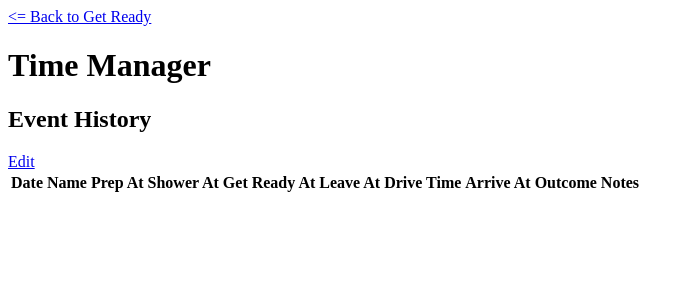
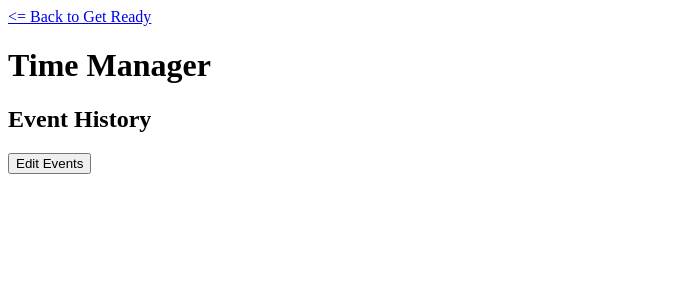
Before and after one commit to dyl-patrick/time-manager, a Flask app: page /event_history in a window 1280 px wide. Shown: the top 300 px of the page, without its empty margins (0-694 px from the left). Run offline with Flask 3, Linux system fonts and the light colour scheme; lists and menus that the app fills with data are empty.

Commit message:
New Event History Page Layout and Update Preferences

```diff
--- a/app.py
+++ b/app.py
@@ -39,13 +39,32 @@ def profile():
 def event_history():
     return render_template('eventHistory.html')
 
-@app.route('/edit_event_history')
-def edit_event_history():
-    return render_template('editEventHistory.html')
-
 @app.route('/preferences')
 def preferences():
     return render_template('preferences.html')
+
+@app.route('/get_events_by_date/<int:user_id>', methods=['GET'])
+def get_events_by_date(user_id):
+    query_date = request.args.get('date')  # Date should be passed as a query parameter
+    if query_date:
+        query_date = datetime.strptime(query_date, '%Y-%m-%d').date()
+        events = Event_History.query.filter_by(user_id=user_id, date=query_date).all()
+        return jsonify([event.to_dict() for event in events]), 200
+    return jsonify({'error': 'Missing date parameter'}), 400
+
+@app.route('/update_preferences/<int:user_id>', methods=['POST'])
+def update_preferences(user_id):
+    data = request.get_json()
+    preferences = Preferences.query.filter_by(user_id=user_id).first()
+    if preferences:
+        preferences.prep = data.get('prep', preferences.prep)
+        preferences.shower = data.get('shower', preferences.shower)
+        preferences.get_ready = data.get('get_ready', preferences.get_ready)
+        preferences.fluff = data.get('fluff', preferences.fluff)
+        db.session.commit()
+        return jsonify(preferences.to_dict()), 200
+    else:
+        return jsonify({'error': 'Preferences not found'}), 404
 
 @app.route('/get_user_id', methods=['GET'])
 def get_user_id():
--- a/services/database_operations.py
+++ b/services/database_operations.py
@@ -14,6 +14,12 @@ def add_event(user_id, name, date, i_arrival, i_drive, o_prep, o_shower, o_get_r
     db.session.commit()
     return new_event
 
+def edit_event(name, result, notes):
+    edit_event = Event_History(name=name, result=result, notes=notes)
+    db.session.add(edit_event)
+    db.session.commit()
+    return edit_event
+
 def add_preferences(user_id, prep, shower, get_ready, fluff, date_created):
     new_preferences = Preferences(user_id=user_id, prep=prep, shower=shower, get_ready=get_ready, fluff=fluff, date_created=date_created)
     db.session.add(new_preferences)
--- a/static/js/dataService.js
+++ b/static/js/dataService.js
@@ -21,6 +21,7 @@ export async function login(username, password) {
     .catch(error => {
         console.error('Error:', error);
         alert('An error occurred. Please try again.');
+        // UI Error Handling
     });
 };
 
@@ -77,6 +78,7 @@ export async function addUser(f_name, l_name, email, username, password) {
         console.error('Error:', error);
         alert('Error creating user');
         return { valid: false, user_id: null };
+        // UI Error Handling
     };
 };
 
@@ -164,32 +166,54 @@ export function drivePOST(user_id, name, date, i_arrival, i_drive, o_prep, o_lea
     });
 };
 
-export function getEventHistory(userId) {
-    fetch(`/event_history/user/${userId}`)
-    .then(response => response.json())
-    .then(events => {
-        const eventsContainer = document.getElementById('eventsContainer');
-        eventsContainer.innerHTML = '';
+export async function getEventHistory(userId) {
+    const eventsContainer = document.getElementById('eventsContainer');
+    eventsContainer.innerHTML = '';
+
+    try {
+        const response = await fetch(`/event_history/user/${userId}`);
+        if (!response.ok) {
+            throw new Error('Failed to fetch events');
+        }
+        const events = await response.json();
 
         events.forEach(event => {
-
-            const row = document.createElement('tr');
+            const row = document.createElement('div');
             row.innerHTML = `
-                <td>${event.date}</td>
-                <td>${event.name}</td>
-                <td>${event.o_prep}</td>
-                <td>${displayValue(event.o_shower)}</td>
-                <td>${displayValue(event.o_get_ready)}</td>
-                <td>${event.o_leave}</td>
-                <td>${event.i_drive}</td>
-                <td>${amPmConversion(event.i_arrival)}</td>
-                <td>${displayValue(event.result)}</td>
-                <td>${displayValue(event.notes)}</td>
+                <button class="collapsible">${event.name} on ${event.date}</button>
+                <div class="content">
+                    <div>
+                        <p>Prep At: ${event.o_prep}</p>
+                    </div>
+                    <div>
+                        <p>Shower At: ${displayValue(event.o_shower)}</p>
+                    </div>
+                    <div>
+                        <p>Get Ready At: ${displayValue(event.o_get_ready)}</p>
+                    </div>
+                    <div>
+                        <p>Leave At: ${event.o_leave}</p>
+                    </div>
+                    <div>
+                        <p>Drive Time: ${event.i_drive}</p>
+                    </div>
+                    <div>
+                        <p>Arrive At: ${amPmConversion(event.i_arrival)}</p>
+                    </div>
+                    <div>
+                        <p>Outcome: ${displayValue(event.result)}</p>
+                    </div>
+                    <div>
+                        <p>Notes: ${displayValue(event.notes)}</p>
+                    </div>
+                </div>
             `;
             eventsContainer.appendChild(row);
         });
-    })
-    .catch(error => console.error('Error fetching events:', error));
+    } catch (error) {
+        console.error('Error fetching events:', error);
+        // UI Error Handling
+    }
 };
 
 export async function getUserPreferences() {
@@ -206,6 +230,7 @@ export async function getUserPreferences() {
 
     } catch (error) {
         console.error('Error fetching preferences:', error);
+        // UI Error Handling
         return { error: error.message };
     }
 };
@@ -233,6 +258,109 @@ export async function getUserID() {
 
     } catch (error) {
         console.error('Error fetching preferences:', error);
+        // UI Error Handling
         return { error: error.message };
     }
 };
+
+export async function updatePreferences(userId, prep, shower, getReady, fluff) {
+    try {
+        const response = await fetch(`/update_preferences/${userId}`, {
+            method: 'POST',
+            headers: {
+                'Content-Type': 'application/json'
+            },
+            body: JSON.stringify({
+                prep: prep,
+                shower: shower,
+                get_ready: getReady,
+                fluff: fluff
+            })
+        });
+
+        const data = await response.json();
+
+        if (!response.ok) {
+            throw new Error('Failed to update preferences. Status: ' + response.status);
+            // UI Error Handling
+        }
+
+        console.log('Preferences updated successfully:', data);
+    } catch (error) {
+        console.error('Error updating preferences:', error);
+        // UI Error Handling
+    }
+};
+
+export async function eventsByDate(userId, date) {
+    const eventEntries = document.getElementById('eventEntries');
+    eventEntries.innerHTML = '';
+
+    try {
+        const response = await fetch(`/get_events_by_date/${userId}?date=${date}`);
+
+        if (!response.ok) {
+            throw new Error(`HTTP error! status: ${response.status}`);
+        }
+
+        const events = await response.json();
+        console.log('Events fetched successfully:', events);
+
+        events.forEach(event => {
+            const row = document.createElement('div');
+            row.innerHTML = `
+                <h3>${event.name}</h3>
+                <button class="collapsible">${event.name} on ${event.date}</button>
+                <div class="content">
+                    <div>
+                        <p>Prep At: ${event.o_prep}</p>
+                    </div>
+                    <div>
+                        <p>Shower At: ${displayValue(event.o_shower)}</p>
+                    </div>
+                    <div>
+                        <p>Get Ready At: ${displayValue(event.o_get_ready)}</p>
+                    </div>
+                    <div>
+                        <p>Leave At: ${event.o_leave}</p>
+                    </div>
+                    <div>
+                        <p>Drive Time: ${event.i_drive}</p>
+                    </div>
+                    <div>
+                        <p>Arrive At: ${amPmConversion(event.i_arrival)}</p>
+                    </div>
+                    <div>
+                        <p>Outcome: ${displayValue(event.result)}</p>
+                    </div>
+                    <div>
+                        <p>Notes: ${displayValue(event.notes)}</p>
+                    </div>
+                </div>
+
+                <div>
+                    <p>Result</p>
+                    <input type="radio" id="successful" name="outcome" value="true">
+                    <label for="successful">Successful</label><br>
+                    <input type="radio" id="unsuccessful" name="outcome" value="false">
+                    <label for="unsuccessful">Unsuccessful</label><br>
+                </div><br>
+
+                <div>
+                    <label for="editNotes">Add Notes</label>
+                    <input type="text" id="editNotes" name="editNotes" placeholder=" ">
+                </div><br>
+
+                <button type="button" id="submitChanges">Submit Changes</button>
+                <button type="button" id="deleteEvent">Delete Event</button>
+            `;
+            eventEntries.appendChild(row);
+        });
+        // Handle events data, e.g., display it on the page
+        console.log(events);
+        return events;
+    } catch (error) {
+        console.error('Error fetching events:', error);
+        // Optionally handle the error by updating the UI to show an error message
+    }
+};
--- a/static/js/script.js
+++ b/static/js/script.js
@@ -1,25 +1,6 @@
 import { login, addUser, addPreferences } from "/static/js/dataService.js"
 import { signUpValidation, getDate, defaultButton } from "/static/js/utilities.js";
 import { userActions } from "/static/js/userActions.js";
-
-/*
-const pref = loadPreferences(user_id);
-var fluff = pref.fluff;
-var prep = pref.prep;
-var shower = pref.shower;
-var getReady = pref.getReady;
-*/
-
-// console.log("DOMContentLoaded")
-
-// console.log('User Preferences:', fluff, prep, shower, getReady);
-
-const prepLength0 = 45;
-const showerLength0 = 30;
-const getReadyLength0 = 30;
-const fluff0 = 15;
-
-
 
 document.addEventListener('DOMContentLoaded', function() {
     var loginButton = document.getElementById('login');
@@ -77,36 +58,6 @@ document.addEventListener('DOMContentLoaded', function() {
     };
 
     if (window.location.pathname === '/dashboard' || '/profile' || '/eventHistory' || '/editEventHistory' || '/preferences') {
-
-        // Move to User Actions? V V
-        // Create Async function to access preferences then read after for other functions calculations. V V
-
-        /*
-        const pref = await getUserPreferences();
-        var fluff = pref.fluff;
-        var prep = pref.prep;
-        var shower = pref.shower;
-        var getReady = pref.getReady;
-        console.log('User Preferences:', fluff, prep, shower, getReady);
-        */
         userActions();
-    }
+    };
 });
-
-/*
-async function loadPreferences(user_id) {
-    try {
-        const pref = await getUserPreferences(user_id);
-        var fluff = pref.fluff;
-        var prep = pref.prep;
-        var shower = pref.shower;
-        var getReady = pref.getReady;
-
-        // console.log("loadPreferences")
-
-        return { fluff, prep, shower, getReady }
-    } catch (error) {
-        console.error('Error handling preferences:', error);
-    }
-};
-*/
--- a/static/js/userActions.js
+++ b/static/js/userActions.js
@@ -1,11 +1,13 @@
-import { getDate, calculateWakeUp, calculateGetReady, calculateDrive, storeInput, displayOutput } from "/static/js/utilities.js";
-import { wakeUpPOST, getReadyPOST, drivePOST, getEventHistory, getUserPreferences, logout, getUserID } from "/static/js/dataService.js"
+import { getDate, calculateWakeUp, calculateGetReady, calculateDrive, storeInput, displayOutput, convertToNumber, defaultButton, collapsibleEvent, toggleButton } from "/static/js/utilities.js";
+import { wakeUpPOST, getReadyPOST, drivePOST, getEventHistory, getUserPreferences, logout, getUserID, updatePreferences, eventsByDate } from "/static/js/dataService.js"
 
 export async function userActions() {
     const pref = await getUserPreferences();
     const user_id = await getUserID();
 
+    var editButton = document.getElementById('edit');
     var preferencesButton = document.getElementById('preferences');
+    var defaultLengthButton = document.getElementById('defaultLength');
     var logoutButton = document.getElementById('logout');
     var eventsContainer = document.getElementById('eventsContainer');
     var wakeUpButton = document.getElementById('wakeUp');
@@ -13,15 +15,18 @@ export async function userActions() {
     var driveButton = document.getElementById('drive');
     var todayDate = getDate();
 
+    if (editButton) {
+
+    };
+
     if (preferencesButton) {
         preferencesButton.addEventListener('click', function() {
-            let prep = document.getElementById('prepLength').value;
-            let shower = document.getElementById('showerLength').value;
-            let get_ready = document.getElementById('getReadyLength').value;
-            let fluff = document.getElementById('fluffLength').value;
+            let prep = convertToNumber(document.getElementById('prepLength').value);
+            let shower = convertToNumber(document.getElementById('showerLength').value);
+            let getReady = convertToNumber(document.getElementById('getReadyLength').value);
+            let fluff = convertToNumber(document.getElementById('fluffLength').value);
 
-            // Create UPDATE function on server and DataService!!!
-            updatePreferences(user_id, prep, shower, get_ready, fluff);
+            updatePreferences(user_id, prep, shower, getReady, fluff);
         });
     }
 
@@ -33,11 +38,22 @@ export async function userActions() {
         logoutButton.addEventListener('click', function() {
             console.log('User Preferences:', pref.fluff, pref.prep, pref.shower, pref.getReady);
             logout();
-        })
-    }
+        });
+    };
 
     if (eventsContainer) {
-        getEventHistory(user_id);
+        let eventHistory = await getEventHistory(user_id);
+        collapsibleEvent();
+
+        editButton.addEventListener('click', function() {
+            toggleButton();
+        });
+
+        document.getElementById('requestDates').addEventListener('click', async function() {
+            let date = document.getElementById('selectDate').value;
+            let events = await eventsByDate(user_id, date);
+            collapsibleEvent();
+        });
     };
 
     if (wakeUpButton) {
--- a/static/js/utilities.js
+++ b/static/js/utilities.js
@@ -15,7 +15,7 @@ function convertToStandardTime(newMinutes) {
     return `${standardHour}:${formattedMinutes} ${period}`;
 }
 
-function convertToNumber(string) {
+export function convertToNumber(string) {
     let number = Number(string);
     return number;
 };
@@ -38,6 +38,35 @@ export function amPmConversion(time) {
     let conversion = convertToStandardTime(htm);
     return conversion;
 };
+
+export function toggleButton() {
+    var divs = document.getElementsByClassName('toggleDiv');
+    for (let div of divs) {  // Loop through all elements with the class 'toggleDiv'
+        if (div.style.display === 'none') {
+            div.style.display = 'block';
+        } else {
+            div.style.display = 'none';
+        }
+    }
+};
+
+export function collapsibleEvent() {
+    var coll = document.getElementsByClassName("collapsible");
+    var i;
+
+    for (i = 0; i < coll.length; i++) {
+      coll[i].addEventListener("click", function() {
+        this.classList.toggle("active");
+        var content = this.nextElementSibling;
+        if (content.style.maxHeight){
+          content.style.maxHeight = null;
+        } else {
+          content.style.maxHeight = content.scrollHeight + "px";
+        }
+      });
+    };
+};
+
 
 export function signUpValidation(email, username, password, valid) {
     if (!email.match(/^[^@]+@[^@]+\.[^@]+$/)) {
--- a/templates/eventHistory.html
+++ b/templates/eventHistory.html
@@ -12,25 +64,44 @@
     <h1>Time Manager</h1>
     <h2>Event History</h2>
 
-    <a href="/edit_event_history">Edit</a>
+    <button type="button" id="edit">Edit Events</button>
 
-    <table>
-        <thead>
-            <th>Date</th>
-            <th>Name</th>
-            <th>Prep At</th>
-            <th>Shower At</th>
-            <th>Get Ready At</th>
-            <th>Leave At</th>
-            <th>Drive Time</th>
-            <th>Arrive At</th>
-            <th>Outcome</th>
-            <th>Notes</th>
-        </thead>
-        <tbody id="eventsContainer">
+    <div class="toggleDiv" style="display: none;">
+        <div id="dateSelector">
+            <input type="date" id="selectDate" name="selectDate" placeholder=" ">
+            <label for="selectDate">Select Event Date</label><br>
 
-        </tbody>
-    </table>
+            <button type="button" id="requestDates">Find Events</button>
+        </div>
+
+        <div id="eventEntries">
+            <h3>Name of Event</h3>
+
+            <div>
+                <p>Result</p>
+                <input type="radio" id="successful" name="outcome" value="true">
+                <label for="successful">Successful</label><br>
+                <input type="radio" id="unsuccessful" name="outcome" value="false">
+                <label for="unsuccessful">Unsuccessful</label><br>
+            </div><br>
+
+            <div>
+                <label for="editNotes">Add Notes</label>
+                <input type="text" id="editNotes" name="editNotes" placeholder=" ">
+            </div><br>
+
+            <button type="button" id="submitChanges">Submit Changes</button>
+            <button type="button" id="deleteEvent">Delete Event</button>
+        </div>
+    </div>
+
+
+
+
+    <div id="eventsContainer">
+
+    </div>
+
     <script type="module" src="/static/js/script.js"></script>
 </body>
 </html>
```
Also changed, not shown: other parts of templates/eventHistory.html (+52 -0 lines), templates/editEventHistory.html (deleted, +0 -34 lines), templates/preferences.html (+8 -8 lines), instance/mydatabase.db, static/css/styles.css (added).
